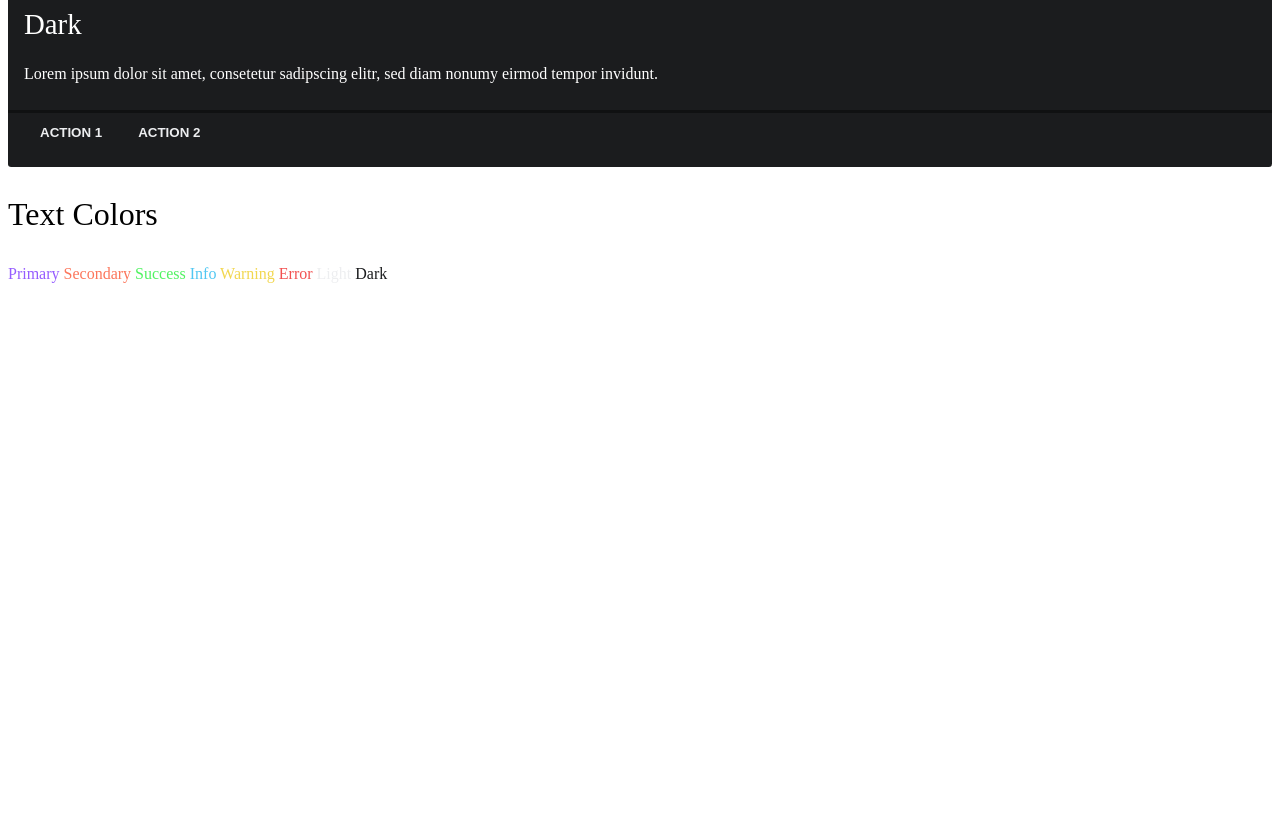
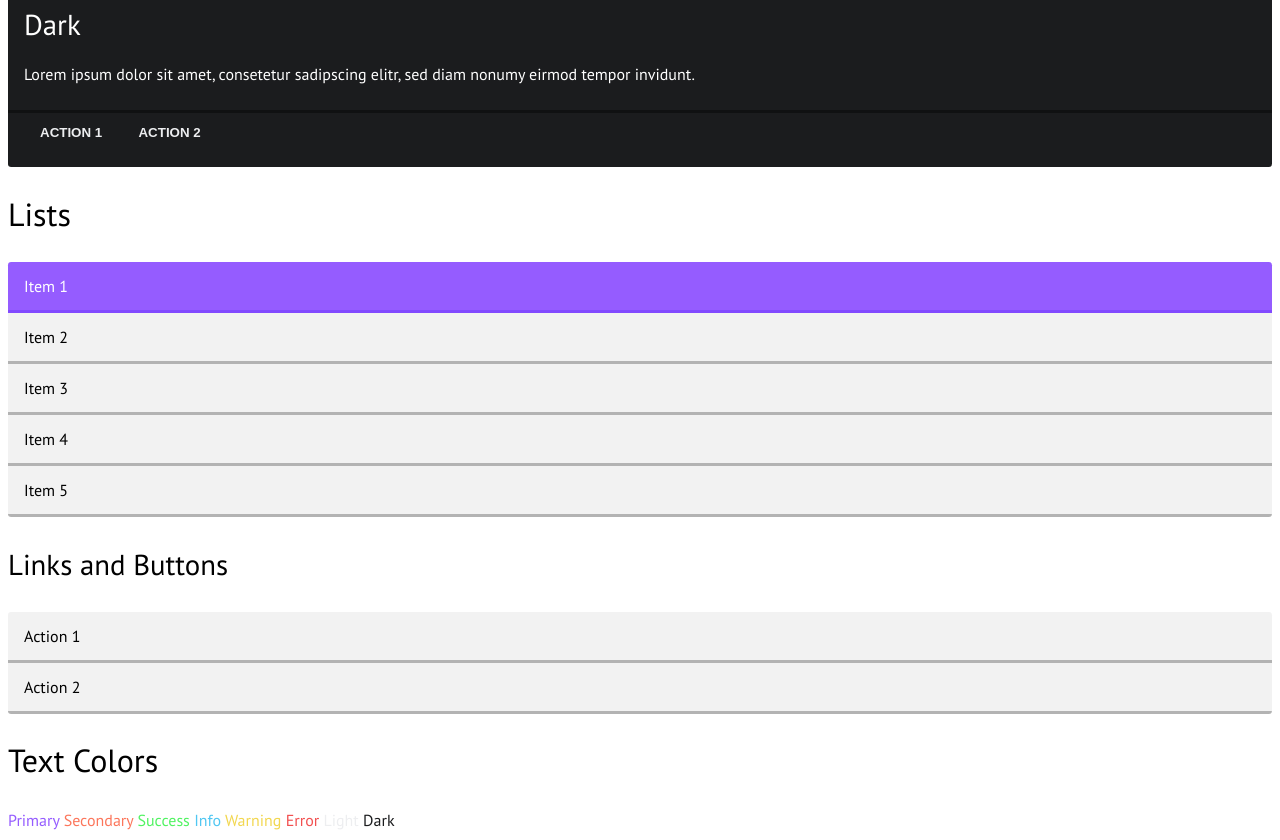
Before and after one commit to lovvskillz/kien-css, a website: page docs/index.html in a window 1280 px wide. Shown: the part 2929-3769 px from the top of the page. Before the commit the page ends 3223 px from the top, so only its background shows below. Drawn offline with Linux system fonts and the light colour scheme.

Commit message:
add lists

```diff
--- a/docs/index.html
+++ b/docs/index.html
@@ -11,6 +11,9 @@
         <link rel="apple-touch-icon" href="favicon.png">
         <title>ProstoyCSS - Just a simple CSS Framework</title>
         <link href="../css/prostoy.css" rel="stylesheet" />
+        <link rel="preconnect" href="https://fonts.googleapis.com">
+        <link rel="preconnect" href="https://fonts.gstatic.com" crossorigin>
+        <link href="https://fonts.googleapis.com/css2?family=PT+Sans:ital,wght@0,400;0,700;1,400;1,700&display=swap" rel="stylesheet">
     </head>
 
     <body>
@@ -193,6 +196,25 @@
             </div>
         </section>
         <section>
+            <h2>Lists</h2>
+            <div data-show-code="true">
+                <ul class="list">
+                    <li class="list-item list-item-active">Item 1</li>
+                    <li class="list-item">Item 2</li>
+                    <li class="list-item">Item 3</li>
+                    <li class="list-item">Item 4</li>
+                    <li class="list-item">Item 5</li>
+                </ul>
+            </div>
+            <h3>Links and Buttons</h3>
+            <div data-show-code="true">
+                <div class="list">
+                    <a class="list-item-action">Action 1</a>
+                    <button class="list-item-action">Action 2</button>
+                </div>
+            </div>
+        </section>
+        <section>
             <h2>Text Colors</h2>
             <div data-show-code="true">
                 <span class="text-primary">Primary</span>
--- /dev/null
+++ b/scss/components/_list.scss
@@ -0,0 +1,68 @@
+.list {
+    --list-padding-top: 0;
+    --list-padding-bottom: var(--list-padding-top);
+    --list-padding-left: var(--list-padding-top);
+    --list-padding-right: var(--list-padding-top);
+    --list-padding: var(--list-padding-top) var(--list-padding-right) var(--list-padding-bottom) var(--list-padding-left);
+    padding: var(--list-padding);
+    list-style-type: none;
+    &-item,&-item-action {
+        --list-item-padding-top: 0.75rem;
+        --list-item-padding-bottom: var(--list-item-padding-top);
+        --list-item-padding-left: 1rem;
+        --list-item-padding-right: var(--list-item-padding-left);
+        --list-item-padding: var(--list-item-padding-top) var(--list-item-padding-right) var(--list-item-padding-bottom) var(--list-item-padding-left);
+        --list-item-border-radius: var(--border-radius);
+        --list-item-text-color: var(--text-color);
+        --list-item-background-color: var(--background-color-step-50);
+        --list-item-border-left-weight: 0rem;
+        --list-item-border-bottom-weight: 0.2rem;
+        --list-item-border-style: solid;
+        --list-item-border-color: var(--background-color-step-300);
+        --list-item-border-left: var(--list-item-border-left-weight) var(--list-item-border-style) var(--list-item-border-color);
+        --list-item-border-bottom: var(--list-item-border-bottom-weight) var(--list-item-border-style) var(--list-item-border-color);
+        --list-item-margin-bottom: 0;
+        --list-item-transition: var(--transition);
+        padding: var(--list-item-padding);
+        margin-bottom: var(--list-item-margin);
+        font-weight: var(--list-item-font-weight);
+        background: var(--list-item-background-color);
+        color: var(--list-item-text-color);
+        border-left: var(--list-item-border-left);
+        border-bottom: var(--list-item-border-bottom);
+        border-top: none;
+        border-right: none;
+        transition: var(--list-item-transition);
+        display: block;
+        position: relative;
+        box-sizing: border-box;
+        &-active {
+            --list-item-background-color: var(--primary-color);
+            --list-item-text-color: var(--primary-color-contrast);
+            --list-item-border-color: var(--primary-color-step-700);
+        }
+        &:first-child {
+            border-top-left-radius: var(--list-item-border-radius);
+            border-top-right-radius: var(--list-item-border-radius);
+        }
+        &:last-child {
+            border-bottom-left-radius: var(--list-item-border-radius);
+            border-bottom-right-radius: var(--list-item-border-radius);
+        }
+    }
+    &-item-action {
+        cursor: pointer;
+        text-align: inherit;
+        font-family: inherit;
+        font-size: inherit;
+        line-height: inherit;
+        text-decoration: none;
+        width: 100%;
+        &:hover {
+            --list-item-border-color: var(--primary-color-step-700);
+            --list-item-background-color: var(--primary-color);
+            --list-item-text-color: var(--primary-color-contrast);
+            --list-item-border-left-weight: 0.5rem;
+        }
+    }
+}
--- a/scss/prostoy.scss
+++ b/scss/prostoy.scss
@@ -14,3 +14,4 @@
 @import "components/card";
 @import "components/color";
 @import "components/global";
+@import "components/list";
```
Also changed, not shown: css/prostoy.css.
